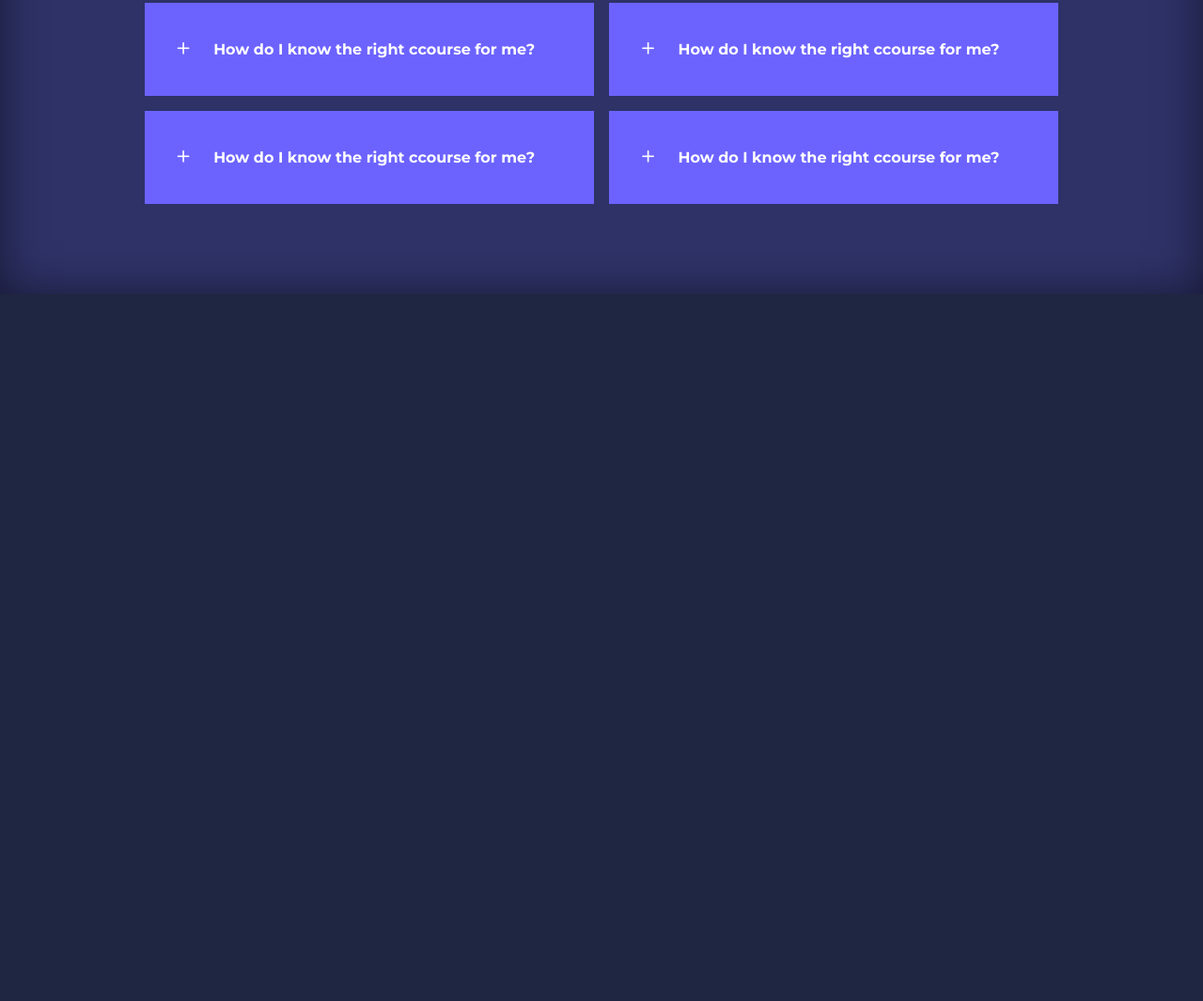
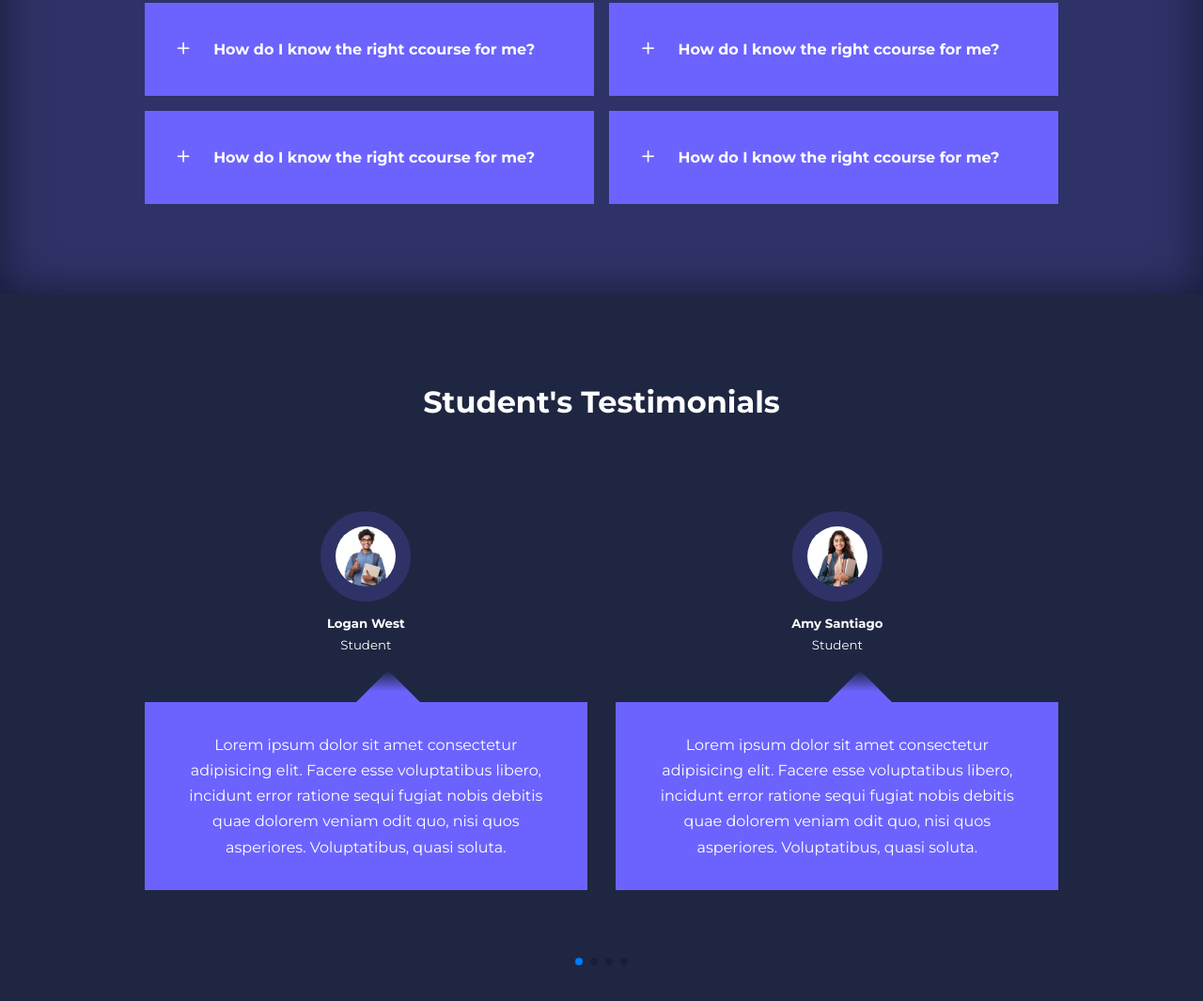
Before and after one commit to mhkthakur/Responsive-education-website, a plain HTML site: page index.html in a window 1280 px wide. Shown: the part 2617-3682 px from the top of the page at 94% size. Before the commit the page ends 2930 px from the top, so only its background shows below. Drawn offline with nearby package versions, Linux system fonts and the light colour scheme.

Commit message:
6 section complete

```diff
--- a/CSS/style.css
+++ b/CSS/style.css
@@ -333,3 +333,56 @@ header {
 .faq.open p{
     display: block;
 }
+
+
+/* ====== FAQs end ======= */
+
+
+
+/* ====== Testimonials ======= */
+
+
+.testimonials__container {
+    overflow-x: hidden;
+    position: relative;
+    margin-bottom: 5rem;
+}
+
+.testimonial {
+    padding-top: 2rem;
+}
+
+.avatar {
+    width: 6rem;
+    height: 6rem;
+    border-radius: 50%;
+    overflow: hidden;
+    margin: 0 auto 1rem;
+    border: 1rem solid var(--color-bg1);
+}
+
+.testimonial__info {
+    text-align: center;
+}
+
+.testimonial__body {
+    background: var(--color-primary);
+    padding: 2rem;
+    margin-top: 3rem;
+    position: relative;
+}
+
+.testimonial__body::before {
+    content: "";
+    display: block;
+    background: linear-gradient(135deg, transparent, var(--color-primary), var(--color-primary), var(--color-primary));
+    width: 3rem;
+    height: 3rem;
+    position: absolute;
+    left: 50%;
+    top: -1.5rem;
+    transform: rotate(45deg);
+}
+
+
+/* ====== Testimonials end ======= */
--- a/index.html
+++ b/index.html
@@ -12,6 +12,9 @@
     <link rel="preconnect" href="https://fonts.googleapis.com">
     <link rel="preconnect" href="https://fonts.gstatic.com" crossorigin>
     <link href="https://fonts.googleapis.com/css2?family=Montserrat:ital,wght@0,100..900;1,100..900&display=swap" rel="stylesheet">
+
+    <!-- Swiper CDN -->
+    <link rel="stylesheet" href="https://cdn.jsdelivr.net/npm/swiper@11/swiper-bundle.min.css"/>
 
     <title>EDU.COM</title>
 </head>
@@ -280,7 +283,117 @@
 
 
 
+    <!-- ===== Testimonals ===== -->
+
+    <section class="container testimonials__container mySwiper">
+        <h2>Student's Testimonials</h2>
+        <div class="swiper-wrapper">
+            <article class="testimonial swiper-slide">
+                <div class="avatar">
+                    <img src="Images/st2.avif" alt="">
+                </div>
+                <div class="testimonial__info">
+                    <h5>Logan West</h5>
+                    <small>Student</small>
+                    <div class="testimonial__body">
+                        <p>
+                            Lorem ipsum dolor sit amet consectetur adipisicing elit. Facere esse voluptatibus libero, incidunt error ratione sequi fugiat nobis debitis quae dolorem veniam odit quo, nisi quos asperiores. Voluptatibus, quasi soluta.
+                        </p>
+                    </div>
+                </div>
+            </article>
+
+            <article class="testimonial swiper-slide">
+                <div class="avatar">
+                    <img src="Images/st5.webp" alt="">
+                </div>
+                <div class="testimonial__info">
+                    <h5>Amy Santiago</h5>
+                    <small>Student</small>
+                    <div class="testimonial__body">
+                        <p>
+                            Lorem ipsum dolor sit amet consectetur adipisicing elit. Facere esse voluptatibus libero, incidunt error ratione sequi fugiat nobis debitis quae dolorem veniam odit quo, nisi quos asperiores. Voluptatibus, quasi soluta.
+                        </p>
+                    </div>
+                </div>
+            </article>
+
+            <article class="testimonial swiper-slide">
+                <div class="avatar">
+                    <img src="Images/st4.avif" alt="">
+                </div>
+                <div class="testimonial__info">
+                    <h5>Gracie Owens</h5>
+                    <small>Student</small>
+                    <div class="testimonial__body">
+                        <p>
+                            Lorem ipsum dolor sit amet consectetur adipisicing elit. Facere esse voluptatibus libero, incidunt error ratione sequi fugiat nobis debitis quae dolorem veniam odit quo, nisi quos asperiores. Voluptatibus, quasi soluta.
+                        </p>
+                    </div>
+                </div>
+            </article>
+
+            <article class="testimonial swiper-slide">
+                <div class="avatar">
+                    <img src="Images/st5.jpg" alt="">
+                </div>
+                <div class="testimonial__info">
+                    <h5>Terry Jeffords</h5>
+                    <small>Student</small>
+                    <div class="testimonial__body">
+                        <p>
+                            Lorem ipsum dolor sit amet consectetur adipisicing elit. Facere esse voluptatibus libero, incidunt error ratione sequi fugiat nobis debitis quae dolorem veniam odit quo, nisi quos asperiores. Voluptatibus, quasi soluta.
+                        </p>
+                    </div>
+                </div>
+            </article>
+
+            <article class="testimonial swiper-slide">
+                <div class="avatar">
+                    <img src="Images/st6.jpg" alt="">
+                </div>
+                <div class="testimonial__info">
+                    <h5>Jake Peralta</h5>
+                    <small>Student</small>
+                    <div class="testimonial__body">
+                        <p>
+                            Lorem ipsum dolor sit amet consectetur adipisicing elit. Facere esse voluptatibus libero, incidunt error ratione sequi fugiat nobis debitis quae dolorem veniam odit quo, nisi quos asperiores. Voluptatibus, quasi soluta.
+                        </p>
+                    </div>
+                </div>
+            </article>
+        </div>
+        <div class="swiper-pagination"></div>
+    </section>
+
+
+    <!-- ===== Testimonals ends===== -->
+
+
+
+
     <script src="CSS/main.js"></script>
+
+    <!-- Swiper JS -->
+    <script src="https://cdn.jsdelivr.net/npm/swiper@11/swiper-bundle.min.js"></script>
+
+    <!-- Initialize Swiper -->
+    <script>
+        var swiper = new Swiper(".mySwiper", {
+        slidesPerView: 1,
+        spaceBetween: 30,
+        pagination: {
+            el: ".swiper-pagination",
+            clickable: true,
+        },
+        // when window width is >= 600px
+        breakpoints: {
+            600: {
+            slidesPerView: 2,
+            },
+
+        }});
+    </script>
 
 </body>
 </html>
```
Also changed, not shown: Images/st4.avif (added), Images/st5.webp (added), Images/st6.jpg (added).
